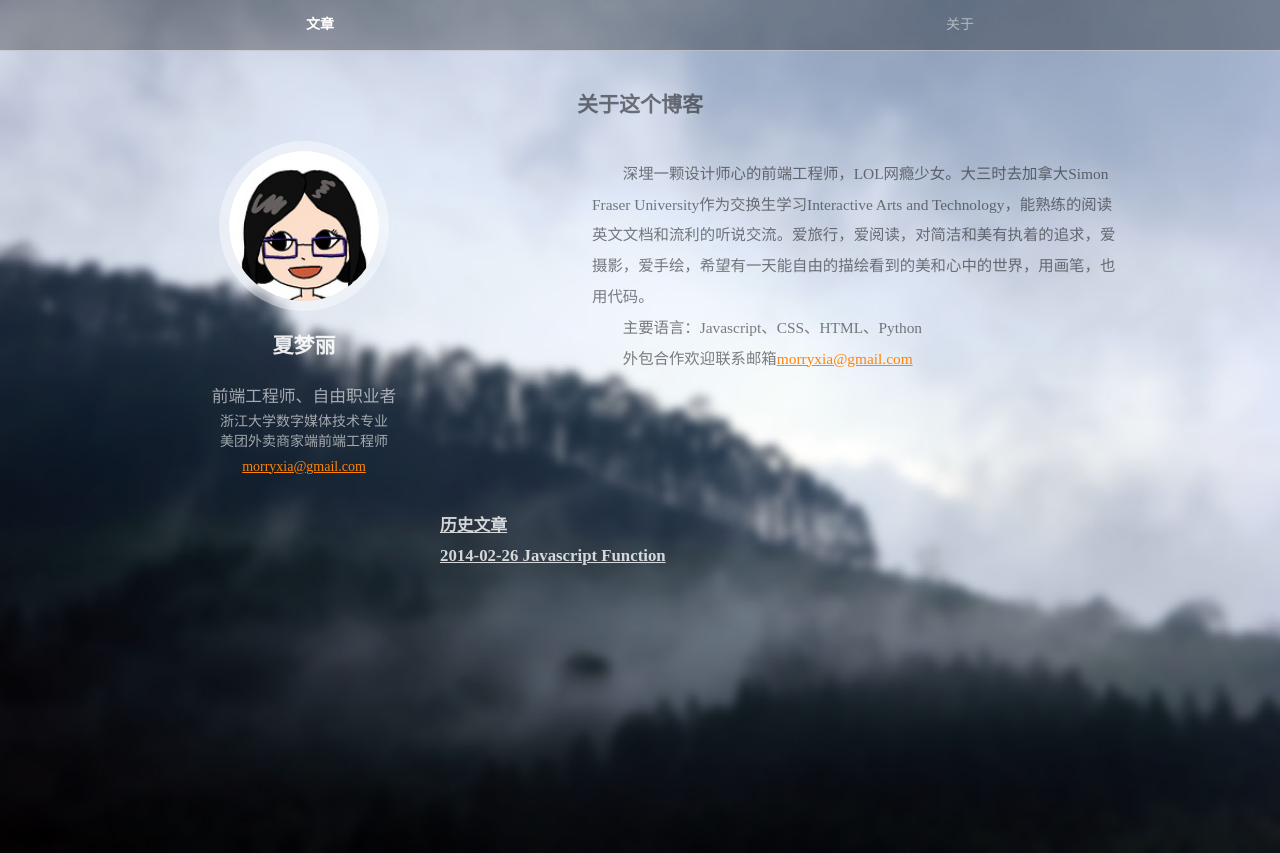
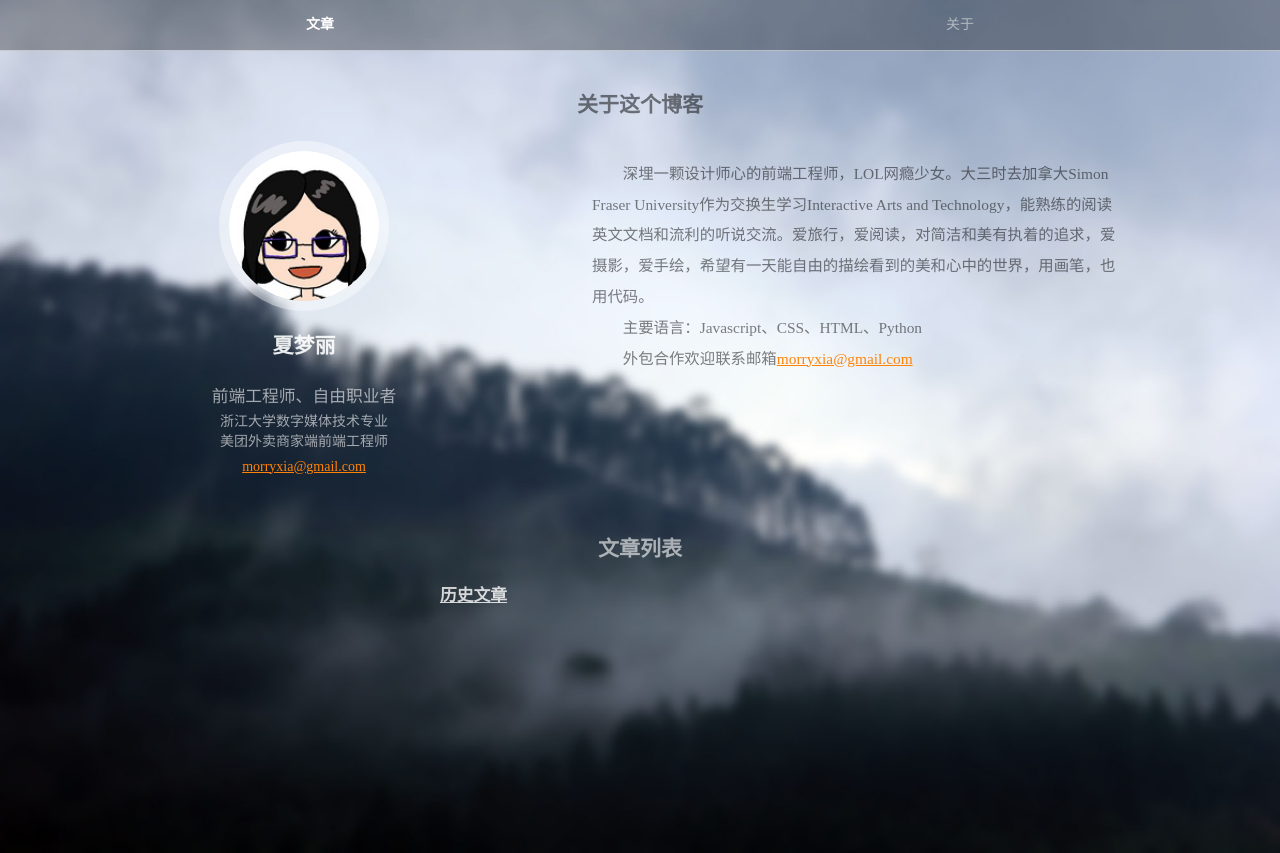
Before and after one commit to sparkmorry/sparkmorry, a Django app: page /blog/ in a window 1280 px wide. Run offline with Django 3.2, Linux system fonts and the light colour scheme; parts of the project's set-up code (start-up, migrations or seed data) failed here and were passed over.

Commit message:
加入博文html

```diff
--- a/sparkmorry/urls.py
+++ b/sparkmorry/urls.py
@@ -11,6 +11,7 @@ urlpatterns = patterns('',
     url(r'^$', 'sparkmorry.views.home',),
     url(r'^about/$', 'sparkmorry.views.about',),
     url(r'^blog/$', 'sparkmorry.views.blog',),
+    url(r'^article/$', 'sparkmorry.views.article',),
 
     url(r'^admin/', include(admin.site.urls)),
 )
--- a/sparkmorry/views.py
+++ b/sparkmorry/views.py
@@ -13,7 +13,10 @@ def about(request):
 	js='about'
 	return render_to_response('about.html', {'page': js})
 
-
 def blog(request):
 	js='blog'
 	return render_to_response('blog.html', {'page': js})
+
+def article(request):
+	js='article'
+	return render_to_response('article.html', {'page': js})
--- a/templates/blog.html
+++ b/templates/blog.html
@@ -30,6 +30,8 @@
 			<p>外包合作欢迎联系邮箱<a href="mailto:morryxia@gmail.com" class="email">morryxia@gmail.com</a></p>
 		</div>
 	</div>
+	<div style="margin-top:50px;">
+		<h2>文章列表</h2>
 		<ul class="article-list">
 			<li>
 				<div></div>
@@ -37,10 +39,10 @@
 			</li>
 			<li>
 				<div></div>
-			<a href="http://sparkmorry.github.io/"><p><span>2014-02-26</span> Javascript Function</p></a>
+				<!-- <a href="http://sparkmorry.github.io/"><p><span>2014-02-26</span> Javascript Function</p></a> -->
 			</li>
-
-
 		</ul>
 	</div>
+
+</div>
 {% endblock %}
```
Also changed, not shown: templates/article.html (added), 2 other files. Lines whose indentation alone changed are shown as unchanged.
